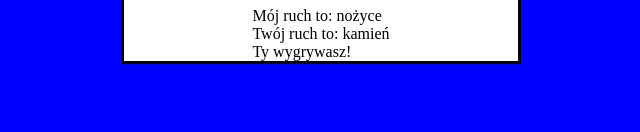
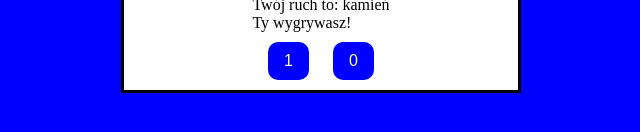
Before and after one commit to julia-kocik/javascript-prework, a website: page index.html in a window 1280 px wide. Both pictures are taken after a click on the button "KAMIEŃ". Shown: the part 602-734 px from the top of the page, without its empty margins (319-959 px from the left). Drawn offline with Linux system fonts and the light colour scheme.

Commit message:
Add corrections

```diff
--- a/index.html
+++ b/index.html
@@ -20,6 +20,10 @@
 			<button class="btn" id="play-scissors">NOŻYCE</button>
 		</div>
 		<div id="messages"></div>
+		<div id="result">
+			<button id="player-score" class="btn">Player score: </button>
+			<button id="computer-score" class="btn">Computer score: </button>
+		</div>
 	</div>
 	<script src="js/functions.js"></script>
 	<script src="js/script.js"></script>
--- a/js/script.js
+++ b/js/script.js
@@ -1,8 +1,34 @@
-function playGame (playerInput) {
+const result = {
+    player: 0,
+    computer: 0
+};
+
+const player = document.getElementById('player-score');
+const computer = document.getElementById('computer-score');
+
+player.innerHTML = result.player;
+computer.innerHTML = result.computer;
+
+function playGame(playerInput) {
     clearMessages();
     // computerMove
-function getMoveName(argMoveId){
-    if(argMoveId == 1){
+    let randomNumber = Math.floor(Math.random() * 3 + 1);
+    console.log('Wylosowana liczba to: ' + randomNumber);
+
+    let computerMove = getMoveName(randomNumber);
+    printMessage('Mój ruch to: ' + computerMove);
+
+    //playerMove
+    console.log('Gracz wpisał: ' + playerInput);
+    let playerMove = getMoveName(playerInput);
+
+    printMessage('Twój ruch to: ' + playerMove);
+    displayResult(computerMove, playerMove);
+    console.log(result);
+}
+
+function getMoveName(argMoveId) {
+    if(argMoveId == 1) {
         return 'kamień';
     } else if (argMoveId == 2) {
         return 'papier';
@@ -13,35 +39,21 @@ function getMoveName(argMoveId){
         return 'nieznany ruch';
     }
 }
-let randomNumber = Math.floor(Math.random() * 3 + 1);
-
-console.log('Wylosowana liczba to: ' + randomNumber);
-
-let computerMove = getMoveName(randomNumber);
-
-printMessage('Mój ruch to: ' + computerMove);
-
-//playerMove
-console.log('Gracz wpisał: ' + playerInput);
-
-let playerMove = getMoveName(playerInput);
-
-printMessage('Twój ruch to: ' + playerMove);
 
 //score
-function displayResult(argComputerMove, argPlayerMove){
-    if (argComputerMove == 'kamień' && argPlayerMove == 'papier'){
-        printMessage('Ty wygrywasz!');
+function displayResult(argComputerMove, argPlayerMove) {
+    if (argComputerMove == 'kamień' && argPlayerMove == 'papier') {
+        showResults('player');
     } else if (argComputerMove == 'kamień' && argPlayerMove == 'nożyce') {
-        printMessage('Niestety tym razem przegrałeś');
+        showResults('computer');
     } else if(argComputerMove == 'papier' && argPlayerMove == 'nożyce') {
-        printMessage('Ty wygrywasz');
+        showResults('player');
     } else if (argComputerMove == 'papier' && argPlayerMove == 'kamień') {
-        printMessage('Niestety tym razem przegrałeś');
+        showResults('computer');
     } else if (argComputerMove == 'nożyce' && argPlayerMove == 'kamień') {
-        printMessage('Ty wygrywasz!');
+        showResults('player');
     } else if (argComputerMove == 'nożyce' && argPlayerMove == 'papier') {
-        printMessage('Niestety tym razem przegrałeś');
+        showResults('computer');
     } else if (argComputerMove == argPlayerMove) {
         printMessage('Remis');
     } else if (argPlayerMove == 'nieznany ruch') {
@@ -49,10 +61,19 @@ function displayResult(argComputerMove, argPlayerMove){
     }
 }
 
-displayResult(computerMove, playerMove);
+function showResults(winner) {
+    if (winner === 'player') {
+        result.player++;
+        player.innerHTML = result.player;
+        printMessage('Ty wygrywasz!')
+    } else if (winner === 'computer') {
+        result.computer++;
+        computer.innerHTML = result.computer;
+        printMessage('Niestety tym razem przegrałeś')
+    }
 }
 
-document.getElementById('play-rock').addEventListener('click', function(){
+document.getElementById('play-rock').addEventListener('click', function() {
     playGame(1);
 });
 
@@ -60,6 +81,6 @@ document.getElementById('play-rock').addEventListener('click', function(){
     playGame(2);
 });
 
-  document.getElementById('play-scissors').addEventListener('click', function(){
+document.getElementById('play-scissors').addEventListener('click', function() {
     playGame(3);
 });
```
Lines whose indentation alone changed are shown as unchanged.
